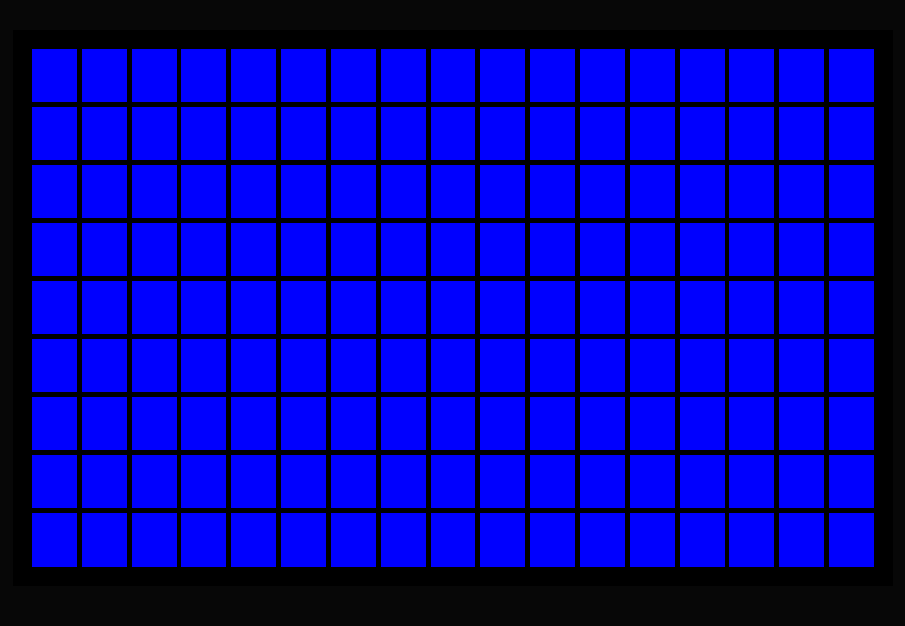
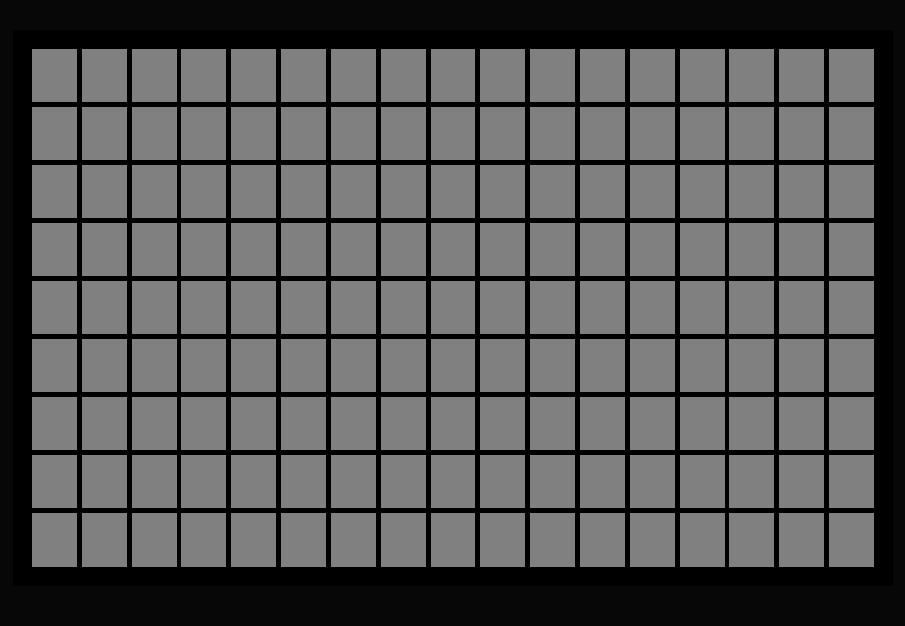
Before and after one commit to NilayD-lab/Write-Board, a PHP site: page / in a window 1280 px wide. Shown: the top 626 px of the page, without its empty margins (187-1092 px from the left). Run offline with PHP 8.4, Linux system fonts and the light colour scheme.

Commit message:
Update mainStyle.css

```diff
--- a/mainStyle.css
+++ b/mainStyle.css
@@ -6,7 +6,7 @@
 
 input {
   display: inline;
-  background: blue;
+  background: gray;
   color: white;
   font-size: 2.375rem;
   width: 3.2vw;
```
